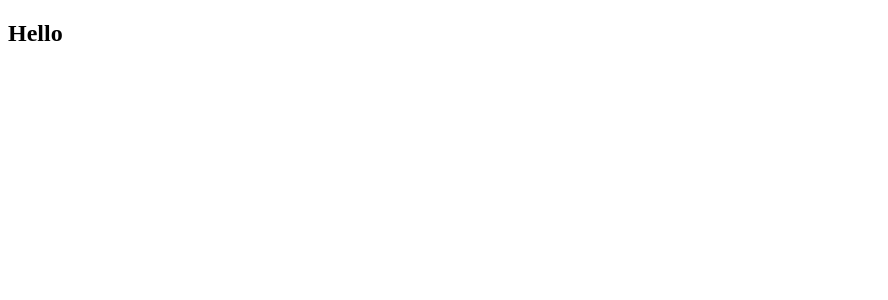
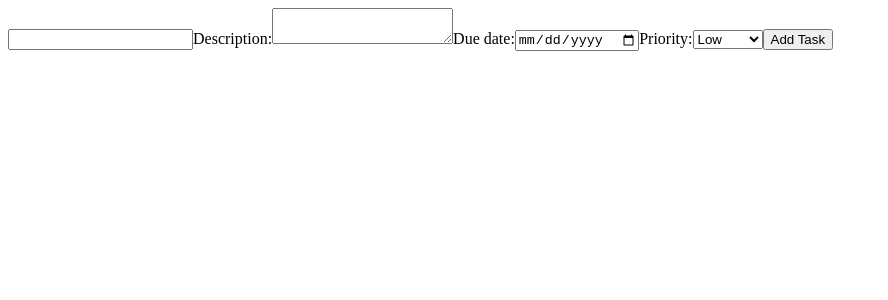
Before and after one commit to dejanpls/taskmate, a React (Vite) app: page / in a window 1280 px wide. Shown: the top 300 px of the page, without its empty margins (0-888 px from the left). Built offline with nearby package versions, Linux system fonts and the light colour scheme.

Commit message:
feat: create from with input elements

```diff
--- a/src/App.jsx
+++ b/src/App.jsx
@@ -1,3 +1,30 @@
 export default function App() {
-  return <h2>Hello</h2>;
+  return (
+    <form>
+      <label htmlFor="title">
+        <input name="title" id="title" type="text" />
+      </label>
+
+      <label htmlFor="description">
+        Description:
+        <textarea name="description" id="description" />
+      </label>
+
+      <label htmlFor="due-date">
+        Due date:
+        <input type="date" name="due-date" id="due-date" />
+      </label>
+
+      <label htmlFor="priority">
+        Priority:
+        <select name="priority" id="priority">
+          <option value="low">Low</option>
+          <option value="medium">Medium</option>
+          <option value="high">High</option>
+        </select>
+      </label>
+
+      <button type="submit">Add Task</button>
+    </form>
+  );
 }
```
